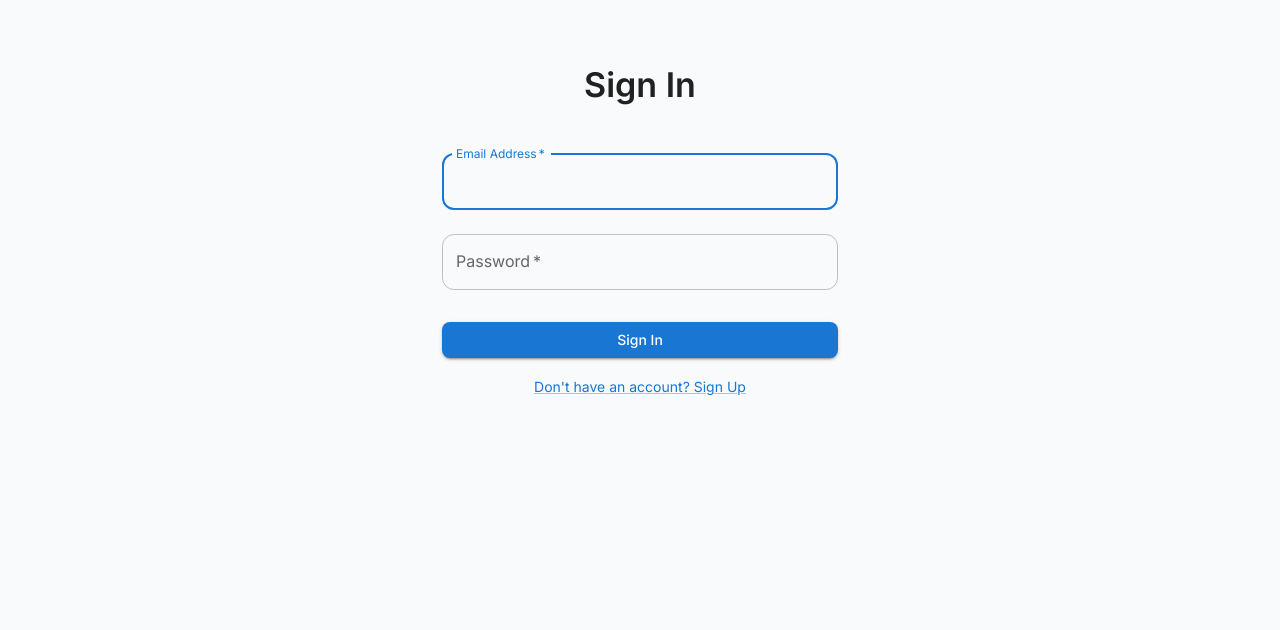
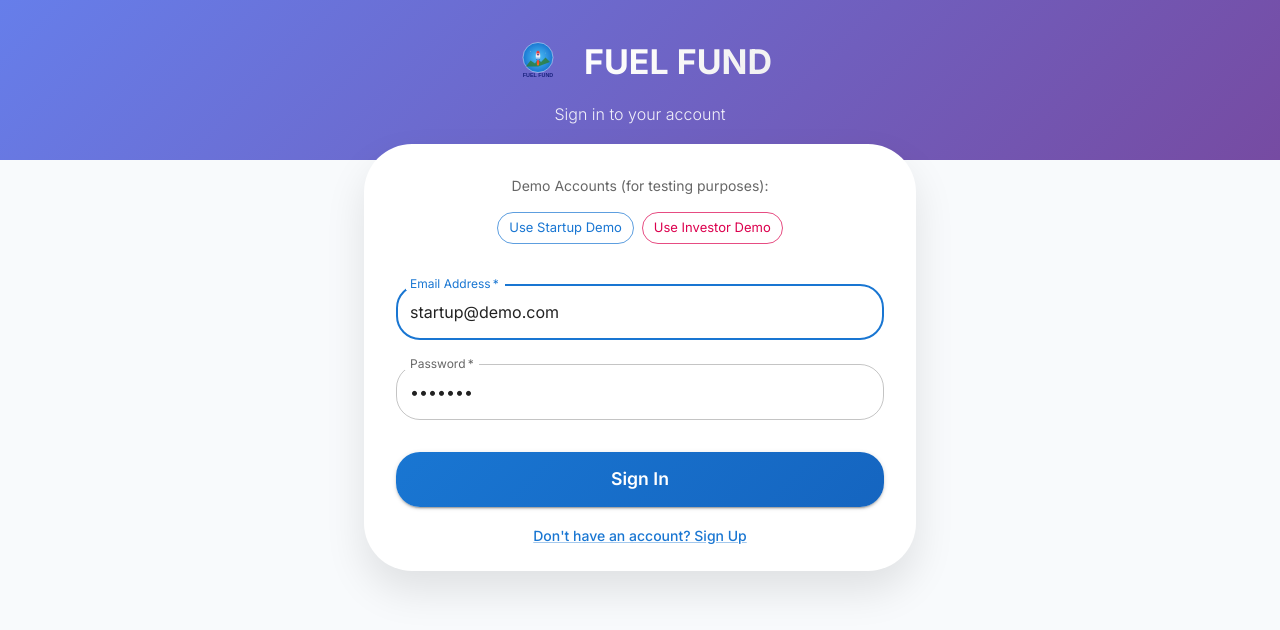
Before and after one commit to finyacht/Matchmaking, a React (Create React App) app in the folder frontend/: page /login in a window 1280 px wide. Shown: the top 630 px of the page. Built offline with nearby package versions, Linux system fonts and the light colour scheme.

Commit message:
feat: improve sign-in page with demo credentials and condensed header

```diff
--- a/frontend/src/pages/Login.tsx
+++ b/frontend/src/pages/Login.tsx
@@ -8,6 +8,9 @@ import {
   Button,
   Link,
   Alert,
+  Card,
+  CardContent,
+  Chip,
 } from '@mui/material';
 import { useForm } from 'react-hook-form';
 import { useAuth } from '../contexts/AuthContext';
@@ -18,7 +21,12 @@ interface LoginFormData {
 }
 
 const Login = () => {
-  const { register, handleSubmit, formState: { errors } } = useForm<LoginFormData>();
+  const { register, handleSubmit, formState: { errors }, setValue } = useForm<LoginFormData>({
+    defaultValues: {
+      email: 'startup@demo.com',
+      password: 'demo123'
+    }
+  });
   const { login } = useAuth();
   const navigate = useNavigate();
   const [error, setError] = React.useState('');
@@ -33,19 +41,94 @@ const Login = () => {
     }
   };
 
+  const handleDemoLogin = (userType: 'startup' | 'investor') => {
+    if (userType === 'startup') {
+      setValue('email', 'startup@demo.com');
+      setValue('password', 'demo123');
+    } else {
+      setValue('email', 'investor@demo.com');
+      setValue('password', 'demo123');
+    }
+  };
+
   return (
-    <Container component="main" maxWidth="xs">
+    <Box>
+      {/* Condensed Header */}
       <Box
         sx={{
-          marginTop: 8,
-          display: 'flex',
-          flexDirection: 'column',
-          alignItems: 'center',
+          background: 'linear-gradient(135deg, #667eea 0%, #764ba2 100%)',
+          py: 4,
+          textAlign: 'center',
         }}
       >
-        <Typography component="h1" variant="h4" sx={{ mb: 3 }}>
-          Sign In
+        <Container maxWidth="lg">
+          <Box sx={{ display: 'flex', alignItems: 'center', justifyContent: 'center', gap: 2 }}>
+            <Box
+              component="img"
+              src="/fuel-fund-logo.svg"
+              alt="Fuel Fund Logo"
+              sx={{
+                width: 60,
+                height: 60,
+              }}
+            />
+            <Typography
+              variant="h4"
+              sx={{
+                fontWeight: 800,
+                background: 'linear-gradient(135deg, #ffffff, #f0f0f0)',
+                WebkitBackgroundClip: 'text',
+                WebkitTextFillColor: 'transparent',
+                backgroundClip: 'text',
+              }}
+            >
+              FUEL FUND
             </Typography>
+          </Box>
+          <Typography
+            variant="subtitle1"
+            sx={{
+              color: 'rgba(255, 255, 255, 0.9)',
+              mt: 1,
+              fontWeight: 300,
+            }}
+          >
+            Sign in to your account
+          </Typography>
+        </Container>
+      </Box>
+
+      {/* Login Form */}
+      <Container component="main" maxWidth="sm" sx={{ mt: -2 }}>
+        <Card
+          sx={{
+            boxShadow: '0 20px 40px rgba(0,0,0,0.1)',
+            borderRadius: 4,
+          }}
+        >
+          <CardContent sx={{ p: 4 }}>
+            {/* Demo Credentials Section */}
+            <Box sx={{ mb: 3, textAlign: 'center' }}>
+              <Typography variant="body2" color="text.secondary" sx={{ mb: 2 }}>
+                Demo Accounts (for testing purposes):
+              </Typography>
+              <Box sx={{ display: 'flex', gap: 1, justifyContent: 'center', flexWrap: 'wrap' }}>
+                <Chip
+                  label="Use Startup Demo"
+                  variant="outlined"
+                  color="primary"
+                  onClick={() => handleDemoLogin('startup')}
+                  sx={{ cursor: 'pointer' }}
+                />
+                <Chip
+                  label="Use Investor Demo"
+                  variant="outlined"
+                  color="secondary"
+                  onClick={() => handleDemoLogin('investor')}
+                  sx={{ cursor: 'pointer' }}
+                />
+              </Box>
+            </Box>
 
             {error && (
               <Alert severity="error" sx={{ width: '100%', mb: 2 }}>
@@ -64,6 +147,11 @@ const Login = () => {
                 autoFocus
                 error={!!errors.email}
                 helperText={errors.email?.message}
+                sx={{
+                  '& .MuiOutlinedInput-root': {
+                    borderRadius: 2,
+                  },
+                }}
                 {...register('email', {
                   required: 'Email is required',
                   pattern: {
@@ -82,6 +170,11 @@ const Login = () => {
                 autoComplete="current-password"
                 error={!!errors.password}
                 helperText={errors.password?.message}
+                sx={{
+                  '& .MuiOutlinedInput-root': {
+                    borderRadius: 2,
+                  },
+                }}
                 {...register('password', {
                   required: 'Password is required',
                   minLength: {
@@ -94,18 +187,31 @@ const Login = () => {
                 type="submit"
                 fullWidth
                 variant="contained"
-            sx={{ mt: 3, mb: 2 }}
+                sx={{
+                  mt: 3,
+                  mb: 2,
+                  py: 1.5,
+                  borderRadius: 2,
+                  fontSize: '1.1rem',
+                  fontWeight: 600,
+                  background: 'linear-gradient(135deg, #1976d2, #1565c0)',
+                  '&:hover': {
+                    background: 'linear-gradient(135deg, #1565c0, #0d47a1)',
+                  },
+                }}
               >
                 Sign In
               </Button>
               <Box sx={{ textAlign: 'center' }}>
-            <Link component={RouterLink} to="/signup" variant="body2">
+                <Link component={RouterLink} to="/signup" variant="body2" sx={{ fontWeight: 500 }}>
                   {"Don't have an account? Sign Up"}
                 </Link>
               </Box>
             </Box>
+          </CardContent>
+        </Card>
+      </Container>
     </Box>
-    </Container>
   );
 };
 
```
Lines whose indentation alone changed are shown as unchanged.
